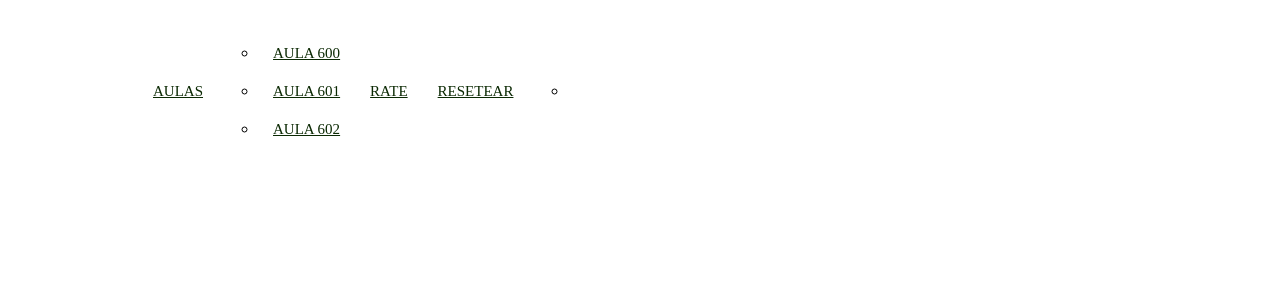
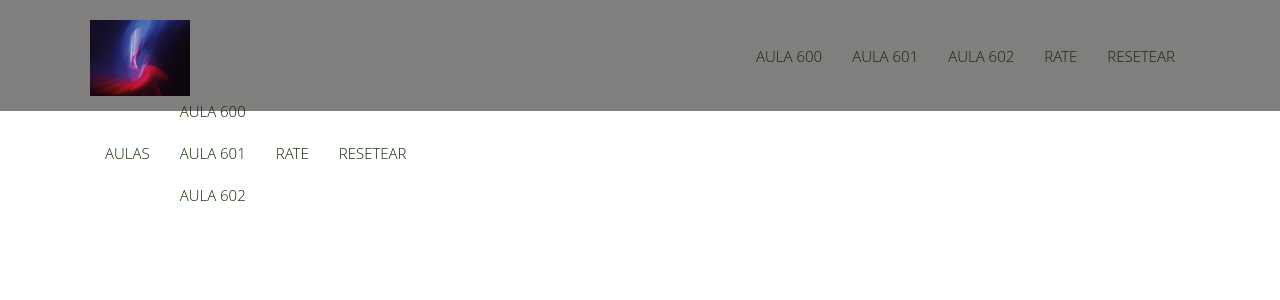
Before and after one commit to MatiasRaya/IoT, a Flask app: page / in a window 1280 px wide. Shown: the top 300 px of the page. Run offline with Flask 2, Linux system fonts and the light colour scheme.

Commit message:
Se coloco barra de navegacion

```diff
--- a/Proyecto/Server/templates/layout.html
+++ b/Proyecto/Server/templates/layout.html
@@ -4,13 +4,49 @@
     <meta charset="UTF-8">
     <meta http-equiv="X-UA-Compatible" content="IE=edge">
     <meta name="viewport" content="width=device-width, initial-scale=1.0">
-    <link rel="stylesheet" href="{{(url_for('static', filename='/CSS/style-navigation.css'))}}">
+    <link rel="stylesheet" href="{{url_for('static', filename='/CSS/style-main.css')}}">
+    <link rel="stylesheet" href="{{url_for('static', filename='/CSS/style-navigation.css')}}">
+    <link rel="stylesheet" href="{{url_for('static', filename='/CSS/style-aula-600.css')}}">
+
+    <script defer src="{{url_for('static', filename='/JS/top-nav-bar.js')}}"></script>
     <title>
         {% block title %}
         {% endblock %}
     </title>
 </head>
 <body>
+    <head class="navigation">
+        <div class="top-navigation">
+            <nav class="top-menu-nav">
+                <a href="./" class="logo-img">
+                    <img src="{{url_for('static', filename='/Image/JPG/komarov-egor-Utm4kF35GmY-unsplash.jpg')}}" alt="">
+                </a>
+                <button class="open-menu" aria-label="Abrir menú">
+                    <img src="{{url_for('static', filename='/Image/SVG/bars-solid.svg')}}" alt="abrir menu">
+                </button>
+                <ul class="nav-top" id="top-menu">
+                    <button class="close-menu" aria-label="Cerrar menú">
+                        <img src="{{url_for('static', filename='/Image/SVG/times-solid.svg')}}" alt="cerrar menu">
+                    </button>
+                    <li>
+                        <a href="{{url_for('aula_600')}}">AULA 600</a>
+                    </li>
+                    <li>
+                        <a href="{{url_for('aula_601')}}">AULA 601</a>
+                    </li>
+                    <li>
+                        <a href="{{url_for('aula_602')}}">AULA 602</a>
+                    </li>
+                    <li>
+                        <a href="./">RATE</a>
+                    </li>
+                    <li>
+                        <a href="./">RESETEAR</a>
+                    </li>
+                </ul>
+            </nav>
+        </div>
+    </head>
     {% block body %}
     {% endblock %}
 </body>
```
